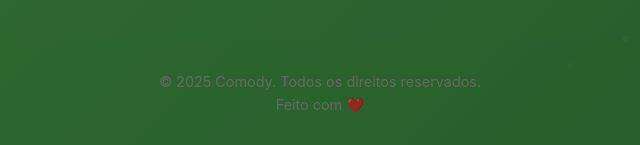
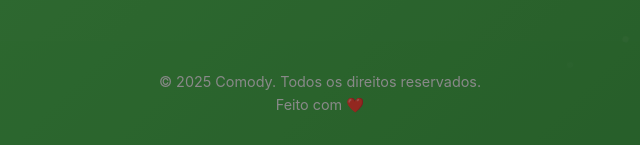
Before and after one commit to LMuller89/LMuller89.github.io, a plain HTML site: page index.html in a window 1280 px wide. Shown: the part 722-867 px from the top of the page, 320-960 px from the left. Drawn offline with Linux system fonts and the light colour scheme.

Commit message:
Change footer text color to #e3e3e3

```diff
--- a/index.html
+++ b/index.html
@@ -192,7 +192,7 @@
         footer {
             margin-top: 4rem;
             font-size: 0.9rem;
-            color: #aaa;
+            color: #e3e3e3;
             text-align: center;
         }
 
```
